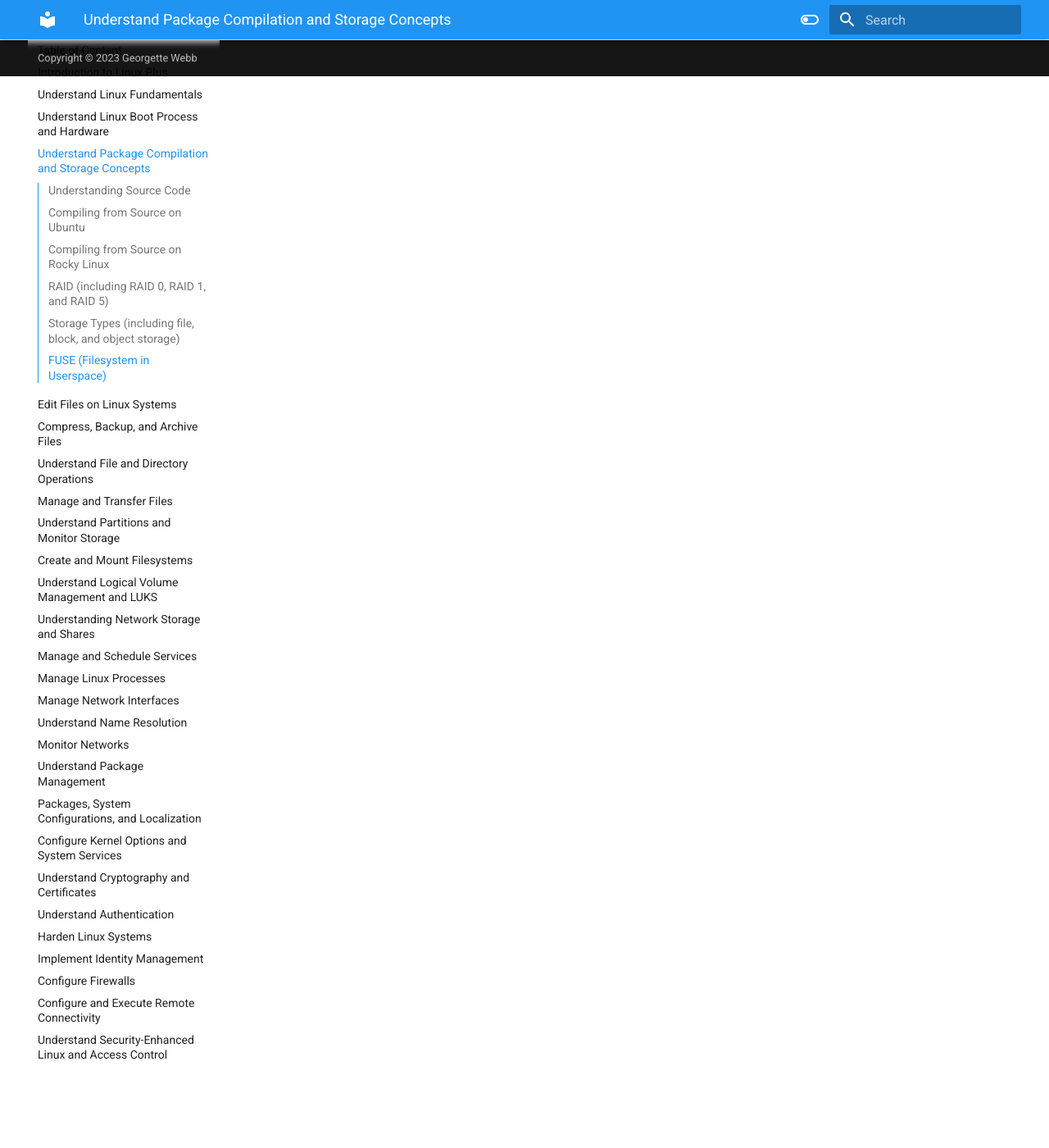
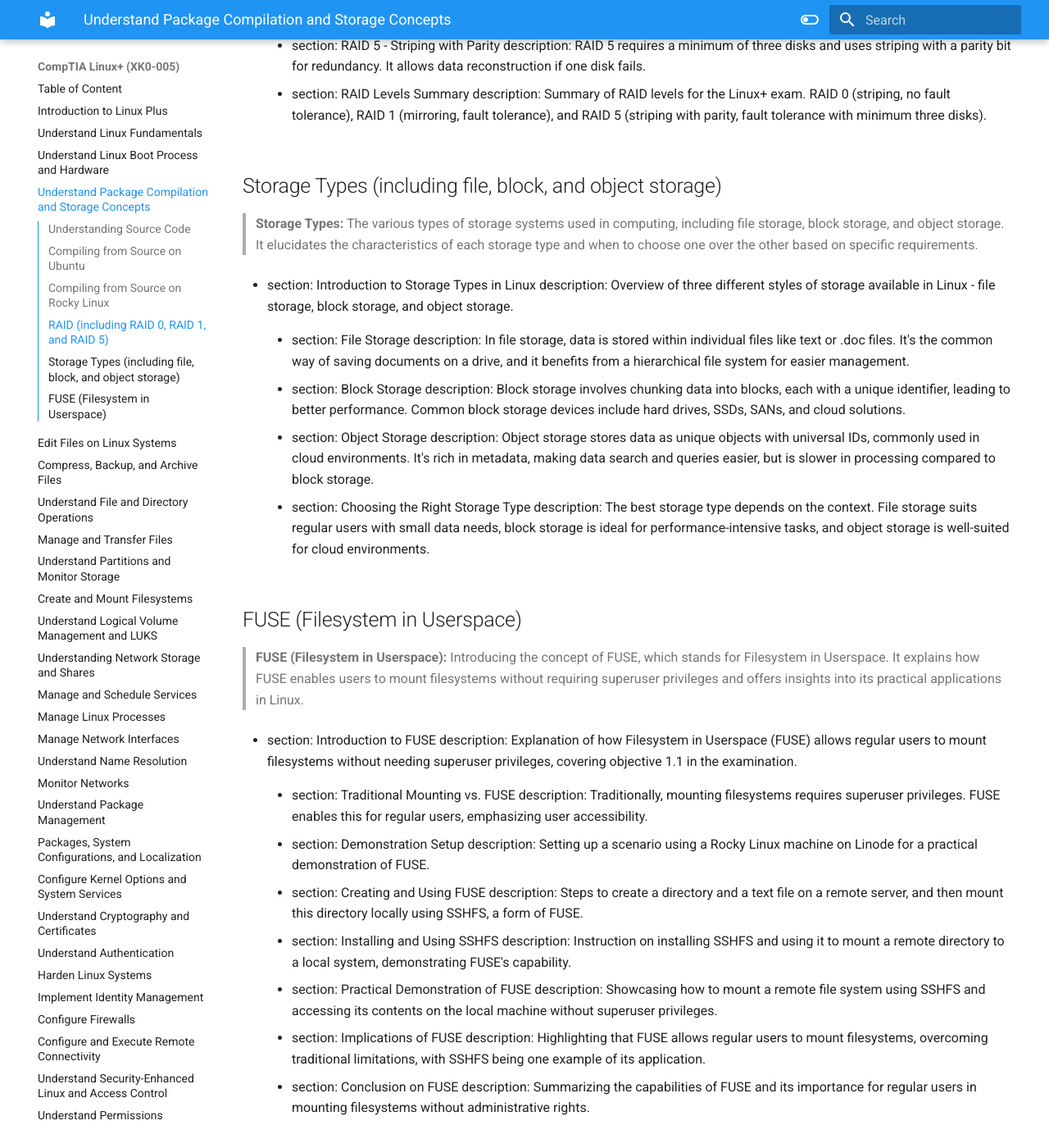
Before and after one commit to georgedigs/CompTIA-Linux-plus-XK0-005, an MkDocs documentation site: the page built from docs/03-understand-package-compilation-and-storage-concepts/index.md, in a window 1280 px wide and 1400 px high, scrolled down 2295 px. Shown: the whole window at 82% size. Built offline with MkDocs 1.6.1 and Material for MkDocs 9.7.7, drawn with Linux system fonts in a browser that asks for light colours; some of the changed text lies outside the part shown.

Commit message:
03 complete

```diff
--- a/docs/03-understand-package-compilation-and-storage-concepts/index.md
+++ b/docs/03-understand-package-compilation-and-storage-concepts/index.md
@@ -60,8 +60,69 @@
 ## RAID (including RAID 0, RAID 1, and RAID 5)
 > **RAID (Redundant Array of Independent Disks):** The concept of RAID and its importance in data storage and redundancy. It provides explanations for different RAID levels, including RAID 0, RAID 1, and RAID 5, highlighting their distinct features and use cases.<br>
 
+- section: Introduction to Storage Redundancy
+      description: Explaining the concept of redundancy in storage to avoid single points of failure. Options like copying to USB or cloud instances for backup.
+
+    - section: What is RAID?
+      description: RAID stands for Redundant Array of Independent (or Inexpensive) Disks. It's a method for storing the same data in different places on multiple hard disks.
+
+    - section: Types of RAID
+      description: Discussion on two forms of RAID - hardware RAID and software RAID, with a focus on the latter as implemented by the Linux kernel.
+
+    - section: RAID 0 - Striping
+      description: RAID 0 offers zero fault tolerance (striping). It improves performance but provides no redundancy, as data is split across multiple disks.
+
+    - section: RAID 1 - Mirroring
+      description: RAID 1 provides fault tolerance by mirroring data. It offers improved read performance but not write performance and reduces total storage capacity by half.
+
+    - section: RAID 5 - Striping with Parity
+      description: RAID 5 requires a minimum of three disks and uses striping with a parity bit for redundancy. It allows data reconstruction if one disk fails.
+
+    - section: RAID Levels Summary
+      description: Summary of RAID levels for the Linux+ exam. RAID 0 (striping, no fault tolerance), RAID 1 (mirroring, fault tolerance), and RAID 5 (striping with parity, fault tolerance with minimum three disks).
+
 ## Storage Types (including file, block, and object storage)
 > **Storage Types:** The various types of storage systems used in computing, including file storage, block storage, and object storage. It elucidates the characteristics of each storage type and when to choose one over the other based on specific requirements.<br>
 
+
+- section: Introduction to Storage Types in Linux
+    description: Overview of three different styles of storage available in Linux - file storage, block storage, and object storage.
+
+    - section: File Storage
+      description: In file storage, data is stored within individual files like text or .doc files. It's the common way of saving documents on a drive, and it benefits from a hierarchical file system for easier management.
+
+    - section: Block Storage
+      description: Block storage involves chunking data into blocks, each with a unique identifier, leading to better performance. Common block storage devices include hard drives, SSDs, SANs, and cloud solutions.
+
+    - section: Object Storage
+      description: Object storage stores data as unique objects with universal IDs, commonly used in cloud environments. It's rich in metadata, making data search and queries easier, but is slower in processing compared to block storage.
+
+    - section: Choosing the Right Storage Type
+      description: The best storage type depends on the context. File storage suits regular users with small data needs, block storage is ideal for performance-intensive tasks, and object storage is well-suited for cloud environments.
+
 ## FUSE (Filesystem in Userspace)
 > **FUSE (Filesystem in Userspace):** Introducing the concept of FUSE, which stands for Filesystem in Userspace. It explains how FUSE enables users to mount filesystems without requiring superuser privileges and offers insights into its practical applications in Linux.<br>
+
+- section: Introduction to FUSE
+    description: Explanation of how Filesystem in Userspace (FUSE) allows regular users to mount filesystems without needing superuser privileges, covering objective 1.1 in the examination.
+
+    - section: Traditional Mounting vs. FUSE
+      description: Traditionally, mounting filesystems requires superuser privileges. FUSE enables this for regular users, emphasizing user accessibility.
+
+    - section: Demonstration Setup
+      description: Setting up a scenario using a Rocky Linux machine on Linode for a practical demonstration of FUSE.
+
+    - section: Creating and Using FUSE
+      description: Steps to create a directory and a text file on a remote server, and then mount this directory locally using SSHFS, a form of FUSE.
+
+    - section: Installing and Using SSHFS
+      description: Instruction on installing SSHFS and using it to mount a remote directory to a local system, demonstrating FUSE's capability.
+
+    - section: Practical Demonstration of FUSE
+      description: Showcasing how to mount a remote file system using SSHFS and accessing its contents on the local machine without superuser privileges.
+
+    - section: Implications of FUSE
+      description: Highlighting that FUSE allows regular users to mount filesystems, overcoming traditional limitations, with SSHFS being one example of its application.
+
+    - section: Conclusion on FUSE
+      description: Summarizing the capabilities of FUSE and its importance for regular users in mounting filesystems without administrative rights.
```
Also changed, not shown: docs/02-understand-linux-boot-process-and-hardware/index.md (+4 -4 lines).
